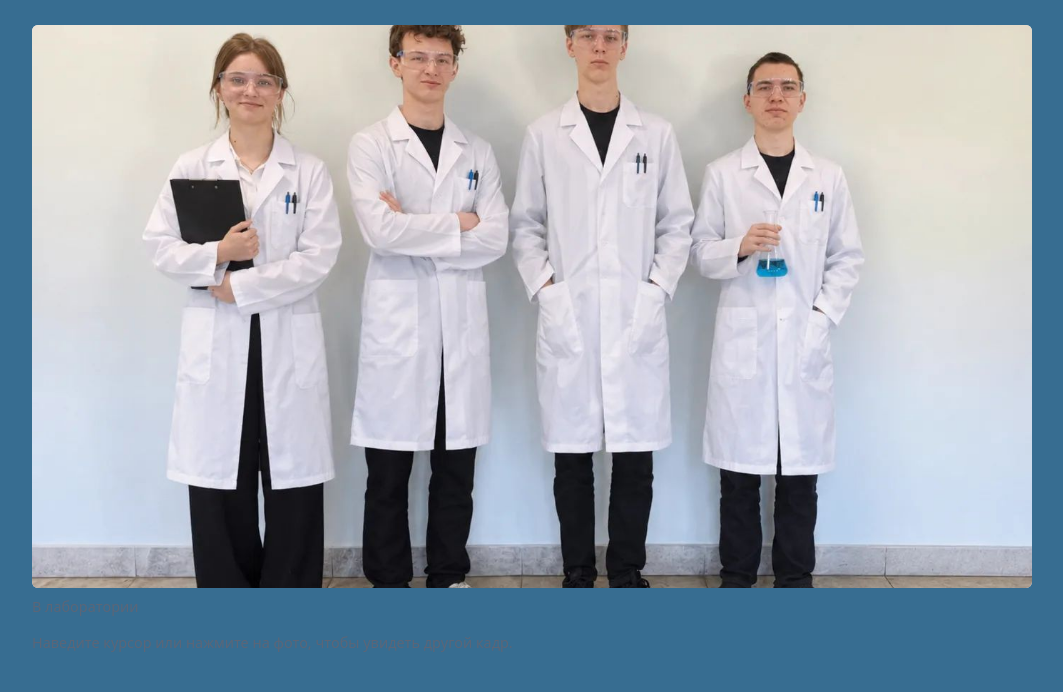
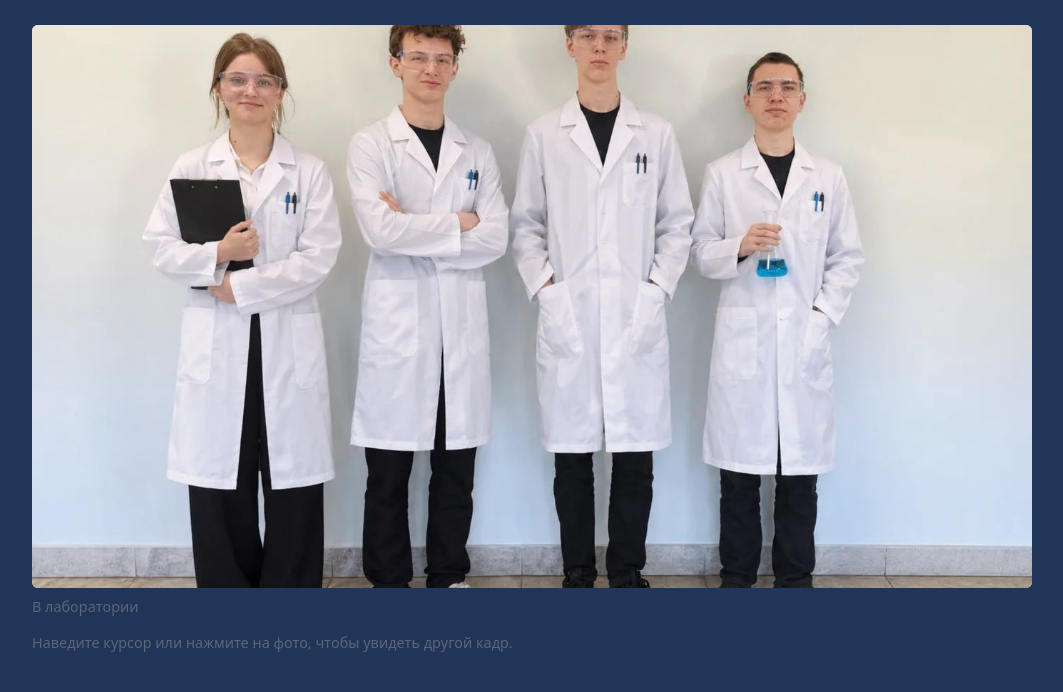
Before and after one commit to Neuromxn/Neuromxn.github.io, a plain HTML site: page index.html in a window 1280 px wide. Shown: the part 281-973 px from the top of the page, without its empty margins (108-1171 px from the left). Drawn offline with Linux system fonts and the light colour scheme.

Commit message:
Update index.html

```diff
--- a/index.html
+++ b/index.html
@@ -6,8 +6,8 @@
 <title>Визитка команды ТВИД</title>
 <style>
 :root{
-  --bg:#376D91; --ink:#0f1b2d; --muted:#5b6678; --line:#d9dde4; --accent:#2447f5; --card:#e8ebf1;
-  color-scheme:light;
+  --bg:#213559; --ink:#0f1b2d; --muted:#5b6678; --line:#d9dde4; --accent:#2447f5; --card:#e8ebf1;
+  color-scheme:dark;
   box-sizing:border-box;
   padding-top:env(safe-area-inset-top,0px); padding-bottom:env(safe-area-inset-bottom,0px);
 }
```
